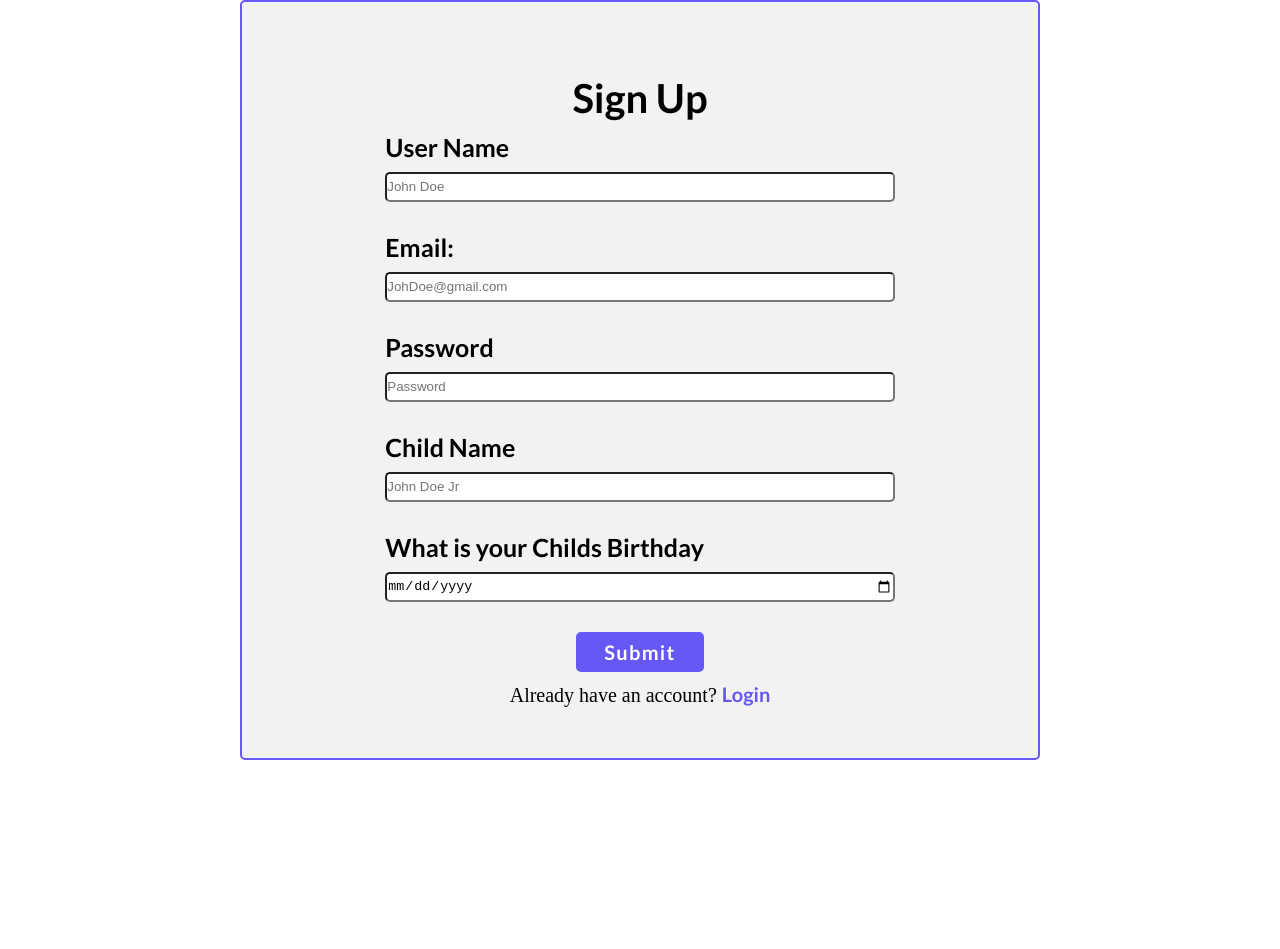
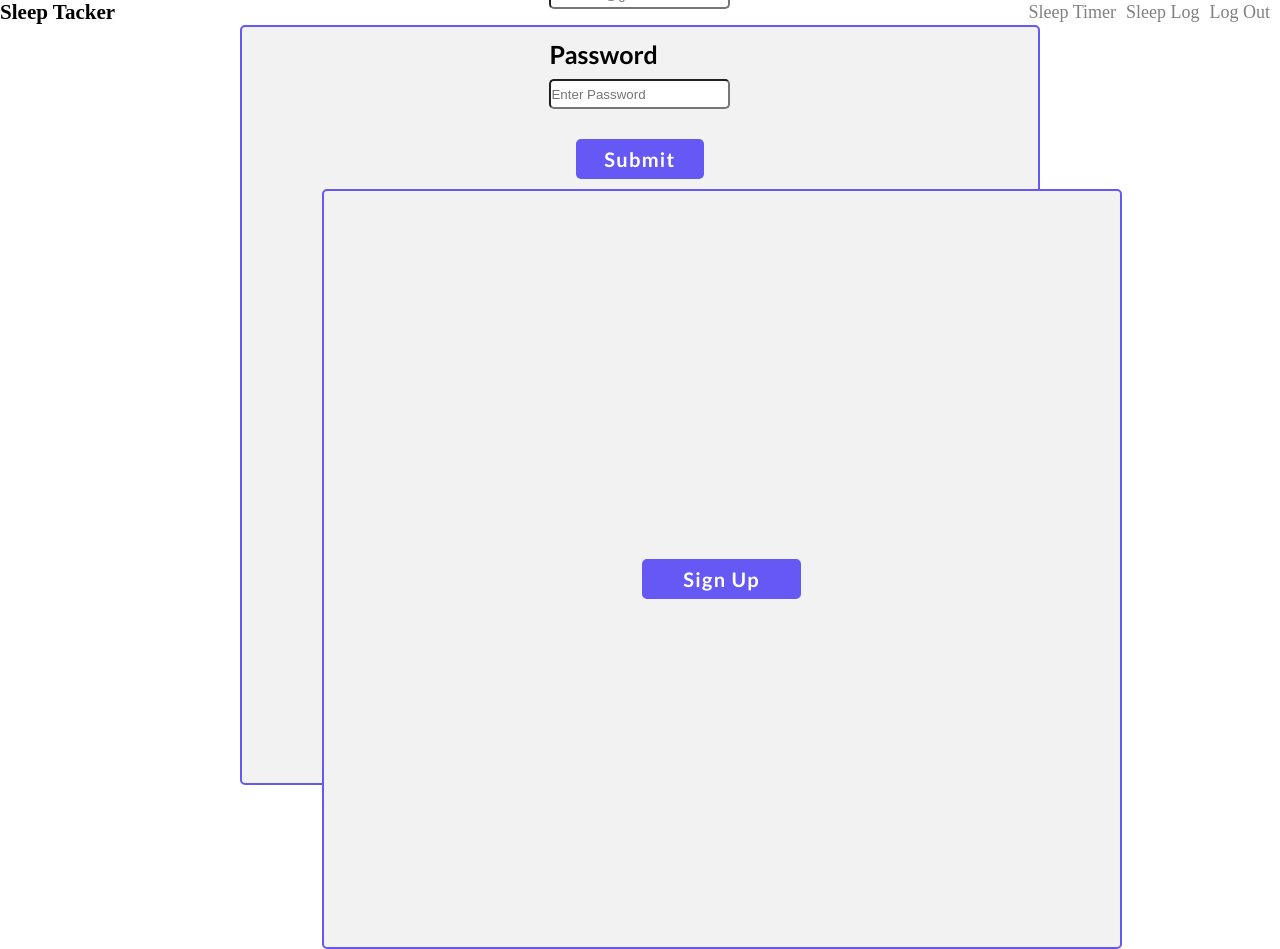
Before and after one commit to lambda-build-week-sleep-tracker/FE-Sleep-Tracker, a React (Create React App) app: page / in a window 1280 px wide. Before the commit the page ends 800 px from the top, so only its background shows below. Built offline with nearby package versions, Linux system fonts and the light colour scheme.

Commit message:
Update App.js

```diff
--- a/src/App.js
+++ b/src/App.js
@@ -18,13 +18,12 @@ import SleepLogModal from './components/SleepLog/SleepLogModal';
 function App() {
   return (
     <div className="App">
-      {/* <Nav />
+       <Nav />
       <Route exact path='/' component={LoginForm} />
       <Route path='/signup' component={SignUpForm} />
       <PrivateRoute path='/timer' component={Clock} />
       <PrivateRoute path='/home' component={Home} />
-			<PrivateRoute path='/sleeplog' component={SleepLog} /> */}
-			<SignUpForm/>
+      <PrivateRoute path='/sleeplog' component={SleepLog} />
     </div>
   );
 }
```
